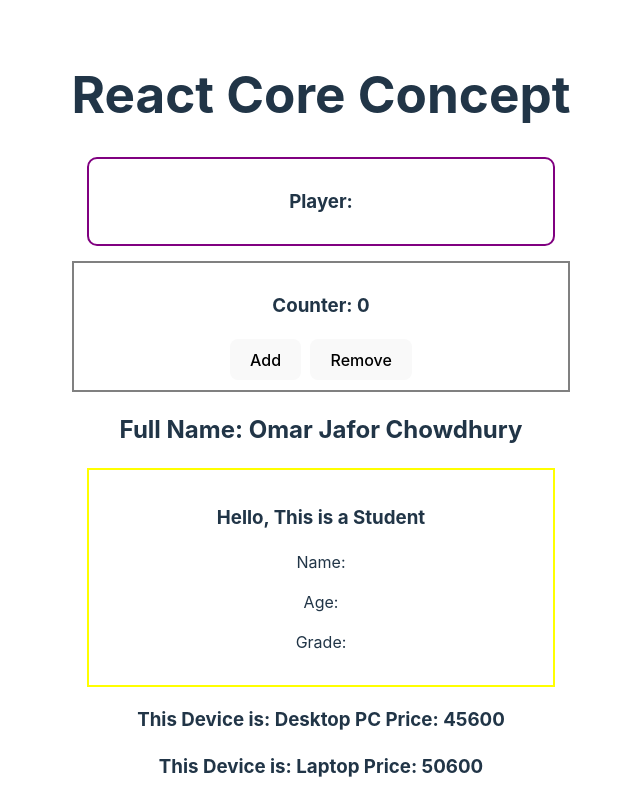
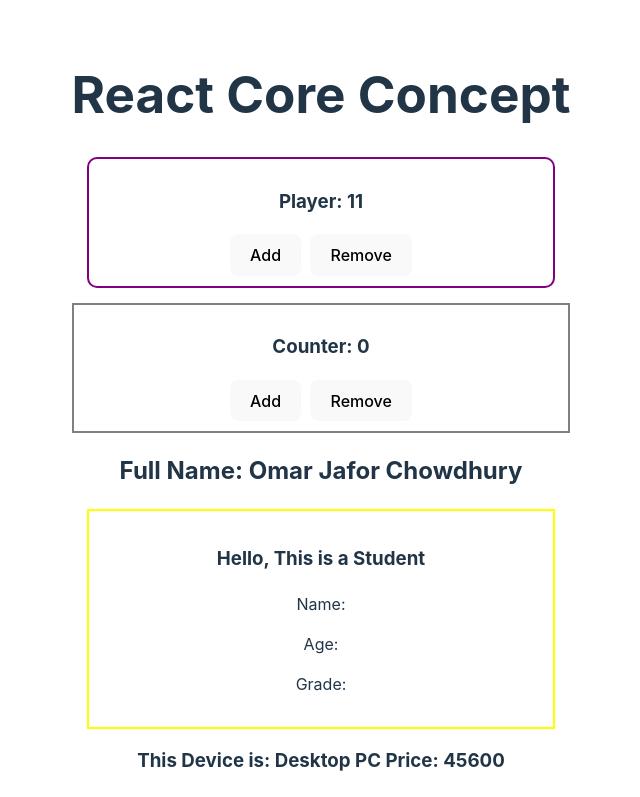
Before and after one commit to omarjafor/My-First-React, a React (Vite) app: page / in a window 1280 px wide. Shown: the top 797 px of the page, without its empty margins (319-959 px from the left). Built offline with nearby package versions, Linux system fonts and the light colour scheme.

Commit message:
use state

```diff
--- a/src/pages/Teams.jsx
+++ b/src/pages/Teams.jsx
@@ -1,5 +1,9 @@
-import React from "react";
+import React, { useState } from "react";
 export default function Team(){
+    const [team, setTeam] = useState(11);
+    const handleAdd = () => {
+        setTeam(team+1);
+    }
 
     const teamStyle = {
         border: '2px solid purple',
@@ -9,7 +13,9 @@ export default function Team(){
     }
     return (
         <div style={teamStyle}>
-            <h3>Player: </h3>
+            <h3>Player: {team} </h3>
+            <button onClick={handleAdd}>Add</button> &nbsp;
+            <button>Remove</button>
         </div>
     )
 }
```
